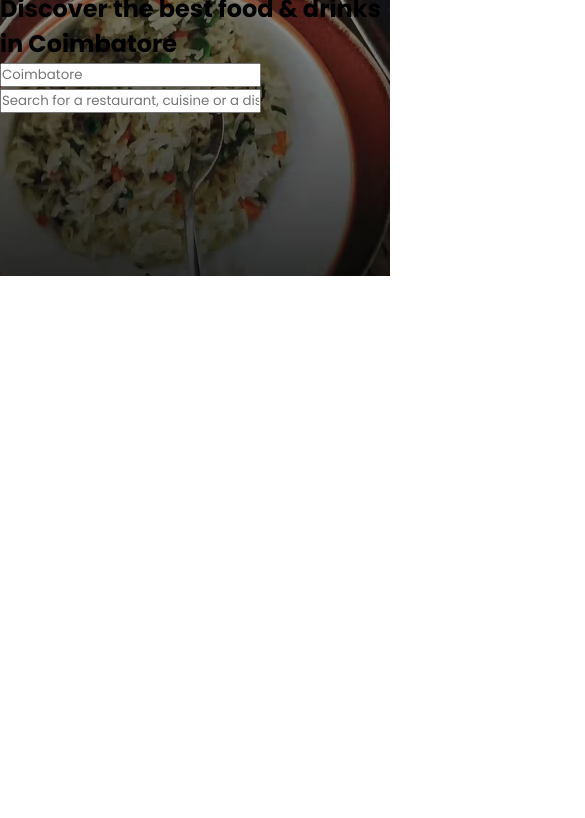
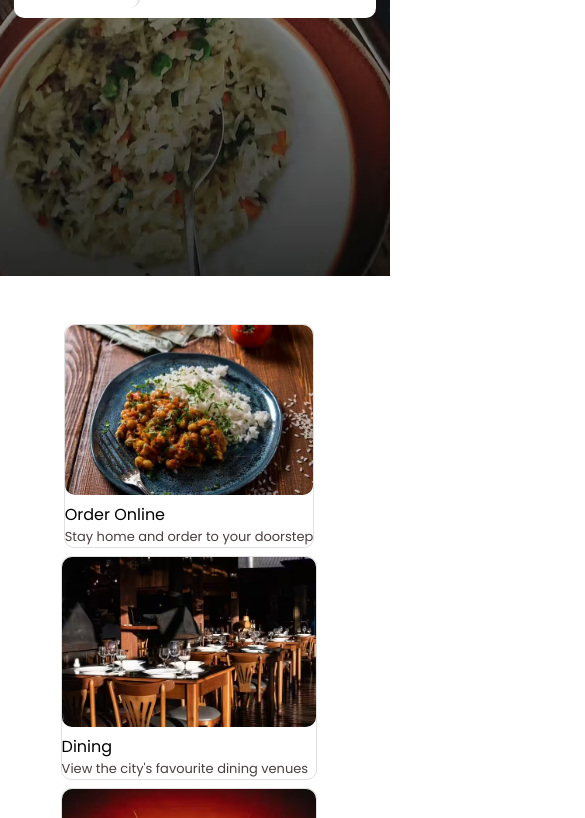
Before and after one commit to GOPIKAPANDI/Zomato-Clone-Landing-Page, a plain HTML site: page index.html in a window 390 px wide. Shown: the part 273-1091 px from the top of the page, 585 px wide, since content can reach past the window. Before the commit the page ends 844 px from the top, so only its background shows below. Drawn offline with Linux system fonts and the light colour scheme.

Commit message:
Completed my Herosection and We-offer-card-section

```diff
--- a/index.html
+++ b/index.html
@@ -46,14 +46,45 @@
           </div>
         </nav>
       </header>
-      <div>
+      <div class="hero__section_container">
         <img src="./images/heroSectionLogo.png" alt="Zomato_logo" class="hero__section_logo" />
-        <h1>Discover the best food & drinks in Coimbatore</h1>
-        <div>
-          <input class="input" type="text" placeholder="Coimbatore"/>
-          <input class="input" type="text" placeholder="Search for a restaurant, cuisine or a dish"/>
+        <h1 class="hero__section_title">Discover the best food & drinks in Coimbatore</h1>
+        <div class="hero__section_input_container">
+          <input class="input_container_location" type="text" placeholder="Coimbatore"/>
+          <input class="input_container_search"   type="text" placeholder="Search for a restaurant, cuisine or a dish"/>
         </div>
       </div>
     </section>
+    <section class="container we__offer">
+      <div class="we__offer_card">
+        <img src="./images/item1.png" alt="card1 img"/>
+        <div class="we__offer_content">
+          <h7>Order Online</h7>
+          <p>Stay home and order to your doorstep</p>
+        </div>
+      </div>
+      <div class="we__offer_card">
+        <img src="./images/item2.png" alt="card2 img"/>
+        <div class="we__offer_content">
+          <h7>Dining</h7>
+          <p>View the city's favourite dining venues</p>
+        </div>
+      </div>
+      <div class="we__offer_card">
+        <img src="./images/item3.png" alt="card3 img"/>
+        <div class="we__offer_content">
+          <h7>Nightlife and clubs</h7>
+          <p>Explore the city's top night life outlets</p>
+        </div>
+      </div>
+      <div class="we__offer_card">
+        <img src="./images/item4.png" alt="card4 img"/>
+        <div class="we__offer_content">
+          <h7>Order Online</h7>
+          <p>Stay home and order to your doorstep</p>
+        </div>
+      </div>
+
+    </section>
   </body>
 </html>
--- a/styles.css
+++ b/styles.css
@@ -9,6 +9,7 @@
     background-size: cover;
     background-position: center;
     min-height:65vh;
+    zoom: normal;
 }
  .navbar{
     display: flex;
@@ -36,11 +37,133 @@
     border: solid 1px white;
     display:none;
 }
-@media only screen and (max-width:600px){
+.hero__section_container{
+    display: flex;
+    flex-direction: column;
+    align-items: center;
+    justify-content: center;
+    gap:20px;
+    height: auto;
+}
+.hero__section_title{
+    color: white;
+    margin-top: 20px;
+    font-size: 35px;
+    flex-direction: column;
+    font-weight: 400;
+    text-align: center;
+    height: auto;
+}
+.hero__section_logo{
+   height: 60px;
+   margin-top: 27px;
+}
+.hero__section_input_container{
+    background-color: white;
+    padding: 10px;
+    /* padding-right: 50px;  */
+    display: flex;
+    align-items: center;
+    justify-content: center;
+    gap: 10px;
+    border-radius: 10px;
+    width: 64%;
+    /* padding-left: 50px; */
+}
+.input_container_location,.input_container_search{
+padding: 5px;
+border: none;
+outline: none;
+}
+.input_container_location{
+    width: 25%;
+    border-right: 2px solid #e0e0e0;
+    /* padding-left: 10px; */
+    size: 60px;
+}
+.input_container_search{
+    width: 65%;
+}
+/*hero-section -media queries*/
+@media only screen and (max-width:760px){
     .navbar__menu_container.user_icon{
         display: flex;
     }
     .link{
         display: none;
     }
+    .hero__section_container{
+        flex-direction: column;
+        background-color: transparent;
+        width: 100%;
+    }
+    .input_container_location,.input_container_search{
+        padding: 10px;
+        border-radius: 10px;
+        width: 100%;
+        size: 45px;
+        height: auto;
+    }
+    .input_container_location{
+        width: 35%;
+    }
+    .input_container_search{
+        width: 65%;
+    }
+    .hero__section_title{
+        margin-top: 0%;
+        font-size: 35px;
+        font-weight: 400;
+    }
+    .hero__section_logo{
+        margin-top: 0%;
+    }
 }
+@media only screen and (max-width:430px){
+    .hero__section_title{
+        font-size: 22px;
+        font-weight: 400;
+    }
+ }
+@media only screen and (max-width:820px){
+    .hero__section_input_container{
+        width: 93%;
+    }
+}
+.container{
+    margin: 3rem auto;
+    width: 90%;
+}
+.we__offer{
+    display: flex;
+    flex-wrap: wrap;
+    gap: 0.5rem;
+    align-items: center;
+    justify-content: center;
+}
+.we__offer_card{
+    border-radius: 10px;
+    border: 1px solid #e0e0e0;
+    margin-right: 12px;
+}
+/* to avoid showing border during hover,write this seperately */
+.we__offer_card:hover{
+    transform: scale(1.1) ;
+}
+.we__offer_card img{
+width: 100%;
+height: 170px;
+border-radius: 10px;
+object-fit: cover;
+object-position: center;
+}
+.we__offer_content.h7{
+    font-weight: 500px;
+    font-size: 15px;
+    color: black;
+}
+.we__offer_content p{
+font-size: 13px;
+font-weight: 400;
+color: #493f3f;
+}
```
